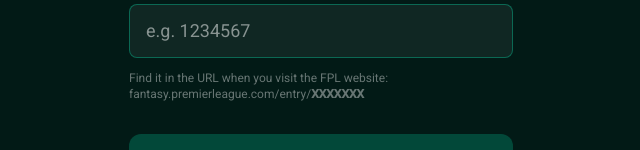
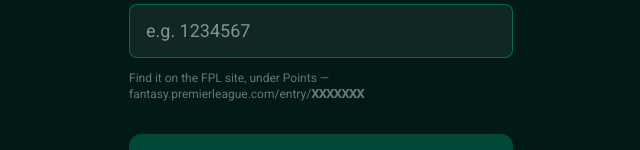
Before and after one commit to ESGameweekXI/fpl-mini-league-awards, a Next.js app: page /fpl-awards in a window 1280 px wide. Shown: the part 405-555 px from the top of the page, without its empty margins (319-959 px from the left). Built offline with nearby package versions, Linux system fonts and the light colour scheme.

Commit message:
Update team ID helper text to reference Points section
Co-Authored-By: Claude Sonnet 4.6 <noreply@anthropic.com>

```diff
--- a/app/fpl-awards/page.tsx
+++ b/app/fpl-awards/page.tsx
@@ -318,8 +318,7 @@ function InputScreen({
           className="text-xs"
           style={{ color: 'rgba(255,255,255,0.4)', fontFamily: 'var(--font-body)' }}
         >
-          Find it in the URL when you visit the FPL website: fantasy.premierleague.com/entry/
-          <strong>XXXXXXX</strong>
+          Find it on the FPL site, under Points — fantasy.premierleague.com/entry/<strong>XXXXXXX</strong>
         </p>
       </div>
 
```
